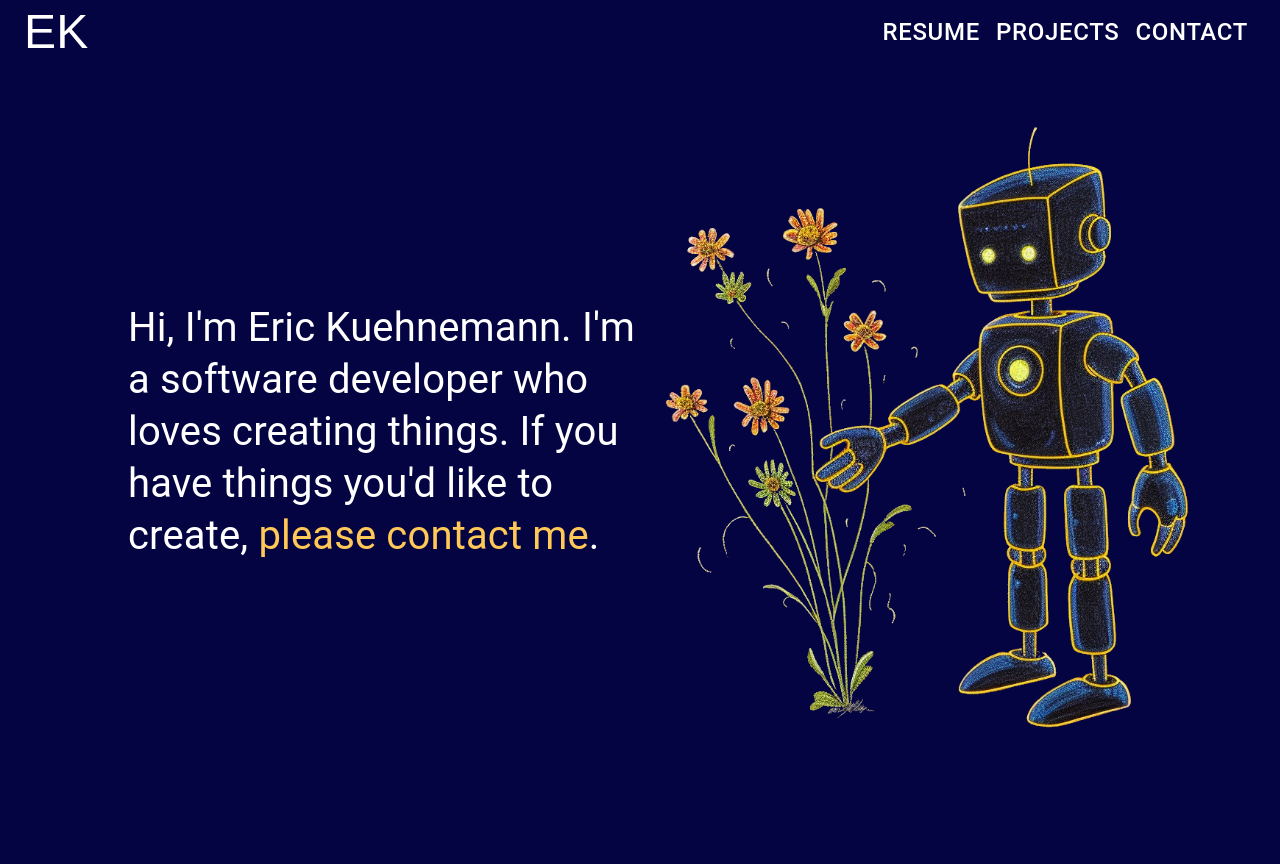
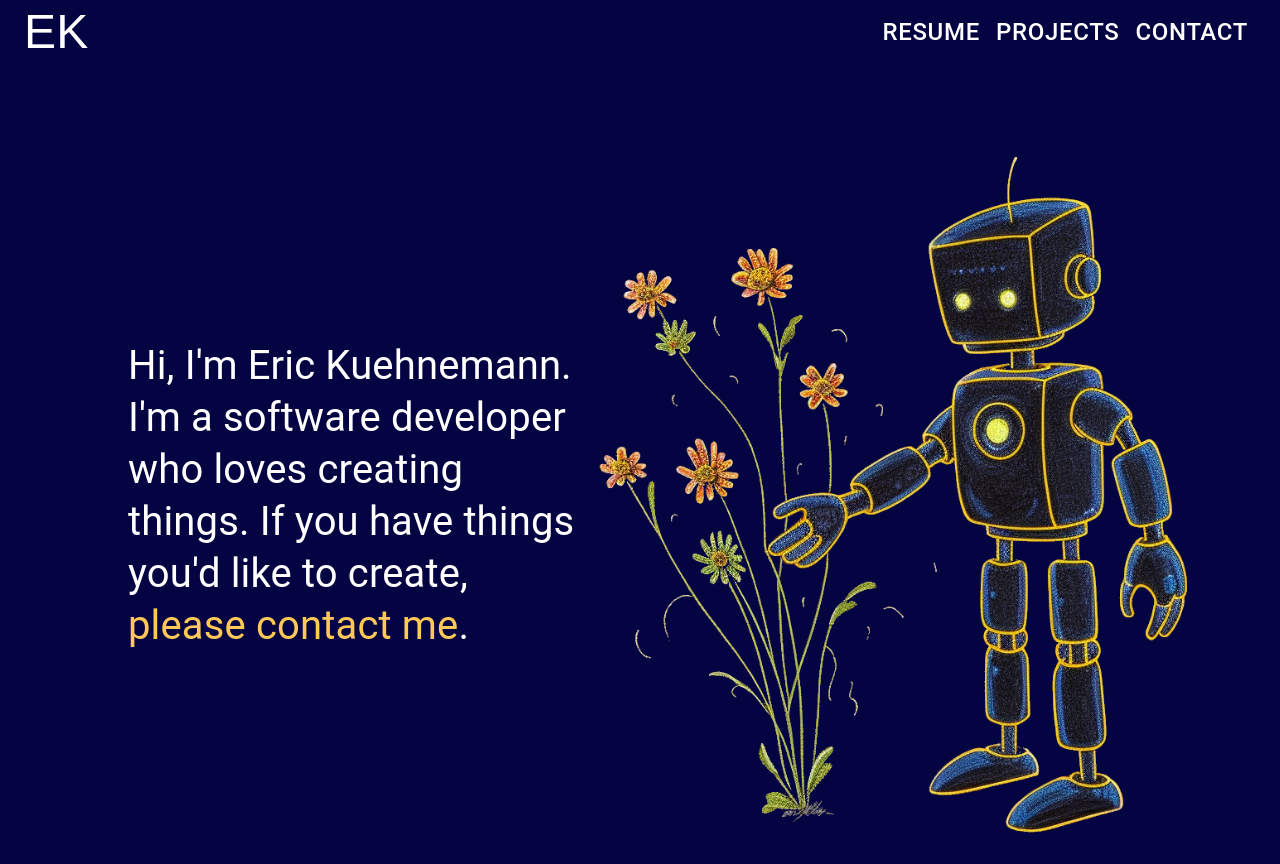
Before and after one commit to eekbk/portfolio-nextjs, a Next.js app: page / in a window 1280 px wide. Before the commit the page ends 832 px from the top, so only its background shows below. Built offline with nearby package versions, Linux system fonts and the light colour scheme; a web font is replaced by a local one.

Commit message:
style: fix issue with content moving out of view

```diff
--- a/src/app/Home.module.css
+++ b/src/app/Home.module.css
@@ -5,18 +5,20 @@
   justify-content: space-around;
   padding: 1.5rem;
   height: 100%;
-  position: absolute;
+  max-height: calc(100vh - 4rem);
 }
 
 .imageContainer {
-  width: 100%;
+  width: 90%;
+  display: flex;
+  justify-content: center;
+  align-items: center;
 }
 
 .image {
-  object-fit: contain;
-  width: 100% !important;
-  position: relative !important;
-  height: unset !important;
+  width: 100%;
+  height: auto;
+  max-height: 100%;
 }
 
 .description {
@@ -27,6 +29,18 @@
   color: #ffc857;
 }
 
+@media (max-height: 30rem) {
+  .imageContainer {
+    width: auto;
+    height: 100%;
+  }
+
+  .image {
+    height: 100%;
+    width: auto;
+  }
+}
+
 @media (min-width: 40rem) {
   .container {
     flex-direction: row;
@@ -34,7 +48,6 @@
     justify-content: space-between;
     padding-left: 4rem;
     margin: 4rem;
-
   }
 
   .description {
@@ -43,13 +56,21 @@
     width: 50%;
   }
 
-  .imageContainer {
-    width: 50%;
-  }
+
 }
 
 @media (min-width: 60rem) {
   .description{
     font-size: 2.5rem;
   }
+
+  .imageContainer {
+    width: auto;
+    height: 100%;
+  }
+
+  .image {
+    height: 100%;
+    width: auto;
+  }
 }
--- a/src/app/globals.css
+++ b/src/app/globals.css
@@ -48,10 +48,8 @@ main {
   margin-top: 4rem;
   display: flex;
   flex-direction: column;
-  justify-content: center;
   align-items: center;
-  height: calc(100% - 4rem);
-  /* height: 100%; */
+  height: 100%;
   width: 100vw;
 }
 
@@ -60,11 +58,6 @@ a {
   text-decoration: none;
 }
 
-/* .navbar__main {
-  height: 3rem;
-} */
-
-/* Mui AppBar */
 .MuiAppBar-root {
   background-color: var(--background-hex);
   height: 4rem;
--- a/src/app/page.js
+++ b/src/app/page.js
@@ -1,8 +1,7 @@
 import Image from 'next/image'
 import styles from './Home.module.css'
 import Link from 'next/link'
-
-// const inter = Inter({ subsets: ['latin'] })
+import robotPic from '../../public/robot_flowers1.png'
 
 export default function Page() {
 
@@ -12,7 +11,10 @@ export default function Page() {
         Hi, I&apos;m Eric Kuehnemann. I&apos;m a software developer who loves creating things. If you have things you&apos;d like to create, <Link className={styles.contactLink} href='/contact'>please contact me</Link>.
       </p>
       <div className={styles.imageContainer}>
-        <Image src="/robot_flowers1.png" className={styles.image} fill={true} alt="friendly robot picking flowers"/>
+        <Image
+          src={robotPic}
+          className={styles.image}
+          alt="friendly robot picking flowers"/>
       </div>
     </div>
   )
```
